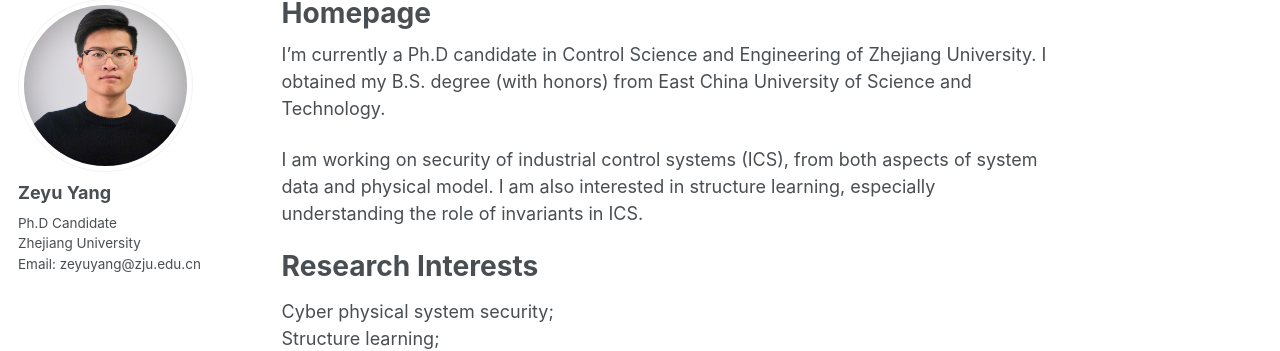
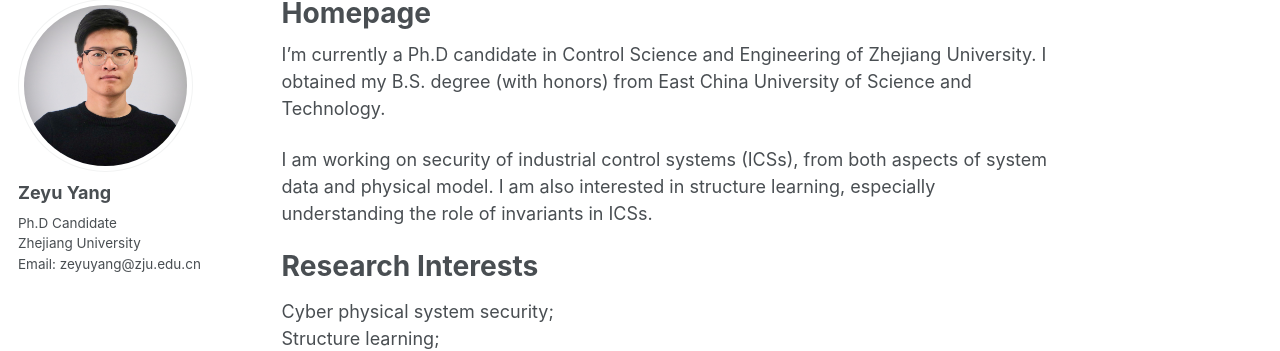
Before and after one commit to zeyuid/zeyuid.github.io, a Jekyll site: the page built from _pages/about.md, in a window 1280 px wide. Shown: the part 119-470 px from the top of the page. Built offline with Jekyll 4.4.1, drawn with Linux system fonts in a browser that asks for light colours.

Commit message:
add file

```diff
--- a/_pages/about.md
+++ b/_pages/about.md
@@ -10,7 +10,7 @@ redirect_from:
 
 I'm currently a Ph.D candidate in Control Science and Engineering of Zhejiang University. I obtained my B.S. degree (with honors) from East China University of Science and Technology.
 
-I am working on security of industrial control systems (ICS), from both aspects of system data and physical model. I am also interested in structure learning, especially understanding the role of invariants in ICS.
+I am working on security of industrial control systems (ICSs), from both aspects of system data and physical model. I am also interested in structure learning, especially understanding the role of invariants in ICSs.
 
 Research Interests
 ======
```
